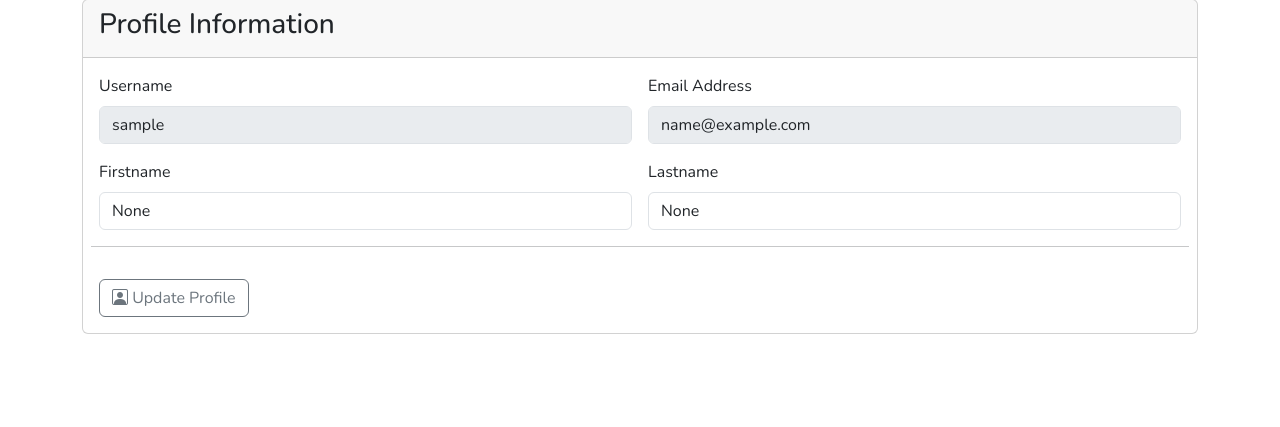
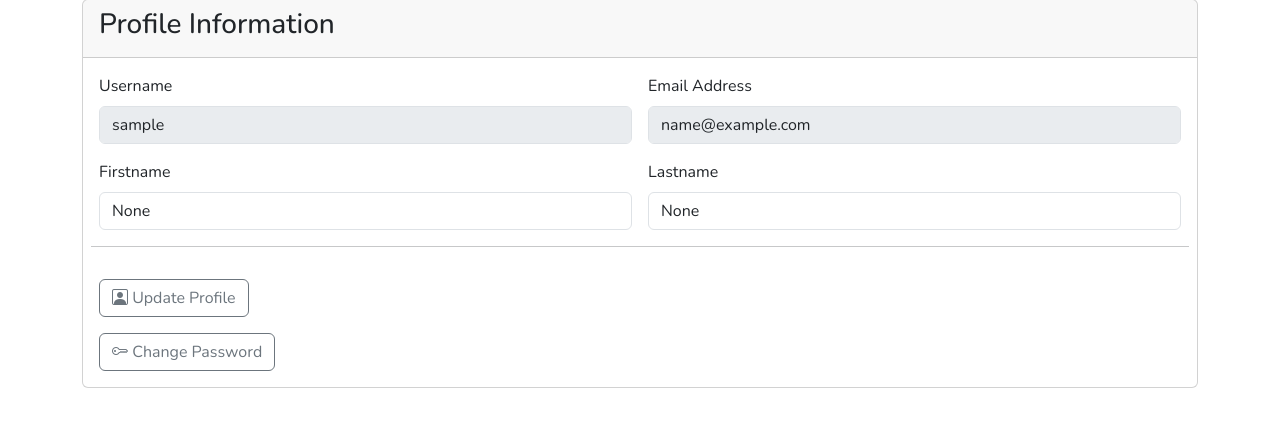
Before and after one commit to Audchyyy/pokemon-go, a Flask app: page /users/profile in a window 1280 px wide. Shown: the part 156-583 px from the top of the page. Run offline with Flask 3, Linux system fonts and the light colour scheme; the visitor is signed in with stand-in values (Sample User, id 1).

Commit message:
Change_password commit

```diff
--- a/pokemon/templates/navbar.html
+++ b/pokemon/templates/navbar.html
@@ -43,7 +43,7 @@
                 <li><a class="dropdown-item" href="{{url_for('users.profile')}}">
                   <i class="bi bi-person-square"></i>
                   Profile</a></li>
-                <li><a class="dropdown-item" href="#">
+                <li><a class="dropdown-item" href="{{ url_for('users.change_password') }}">
                   <i class="bi bi-input-cursor-text"></i>
                   Change Password</a></li>
                 <li><hr class="dropdown-divider"></li>
--- a/pokemon/users/routes.py
+++ b/pokemon/users/routes.py
@@ -87,3 +87,40 @@ def profile():
   return render_template('users/profile.html',
                           title='Profile Page',
                           user=user)
+
+@users_bp.route('/change-password', methods=['GET', 'POST'])
+@login_required
+def change_password():
+  user = current_user
+
+  if request.method == 'POST':
+    current_password = request.form.get('current_password')
+    new_password = request.form.get('new_password')
+    confirm_new_password = request.form.get('confirm_new_password')
+
+
+    if not bcrypt.check_password_hash(user.password, current_password):
+      flash('Current password is incorrect!', 'danger')
+      return redirect(url_for('users.change_password'))
+
+
+    if bcrypt.check_password_hash(user.password, new_password):
+      flash('New password cannot be the same as old password!', 'warning')
+      return redirect(url_for('users.change_password'))
+
+    if new_password != confirm_new_password:
+      flash('New passwords do not match!', 'warning')
+      return redirect(url_for('users.change_password'))
+
+    if len(new_password) < 6:
+      flash('Password is too short!', 'warning')
+      return redirect(url_for('users.change_password'))
+
+    hashed_password = bcrypt.generate_password_hash(new_password).decode('utf-8')
+    user.password = hashed_password
+    db.session.commit()
+
+    flash('Your password has been updated!', 'success')
+    return redirect(url_for('users.profile'))
+
+  return render_template('users/change_password.html', title='Change Password')
--- a/pokemon/users/templates/users/profile.html
+++ b/pokemon/users/templates/users/profile.html
@@ -30,13 +30,18 @@
             <label for="lastname" class="form-label">Lastname</label>
             <input name="lastname" value="{{user.lastname}}" type="text" class="form-control" id="lastname">
           </div>
-
           <hr>
           <div class="col-12">
             <button type="submit" class="btn btn-outline-secondary">
               <i class="bi bi-person-square"></i>
               Update Profile</button>
           </div>
+          <div class="col-12">
+            <a href="{{ url_for('users.change_password') }}" class="btn btn-outline-secondary">
+              <i class="bi bi-key"></i>
+              Change Password
+            </a>
+          </div>
         </form>
       </div>
     </div>
```
Also changed, not shown: pokemon/users/templates/users/change_password.html (added, +38 -0 lines).
